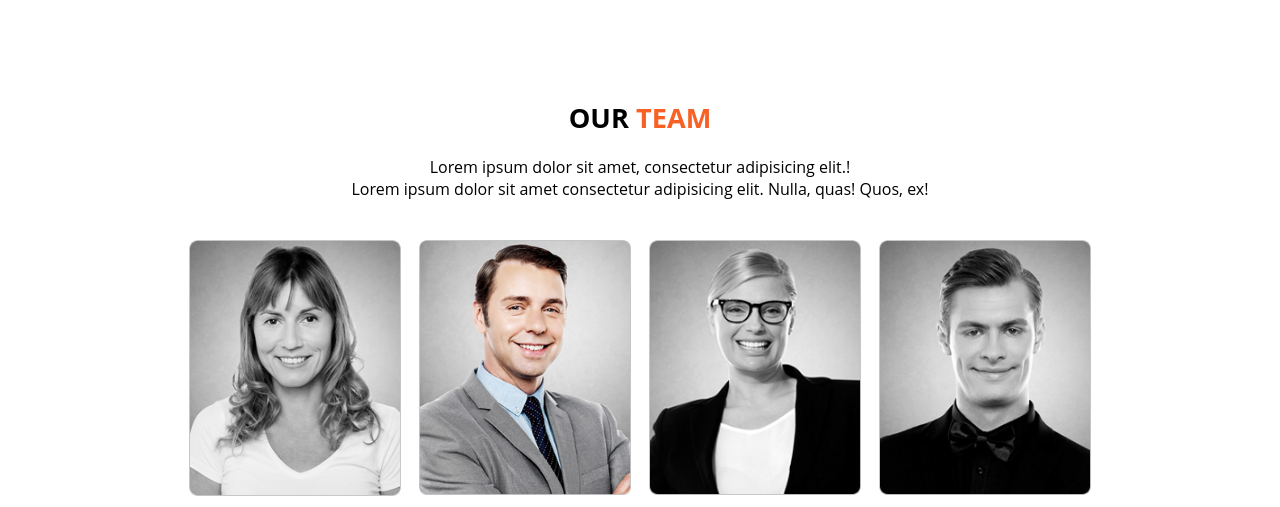
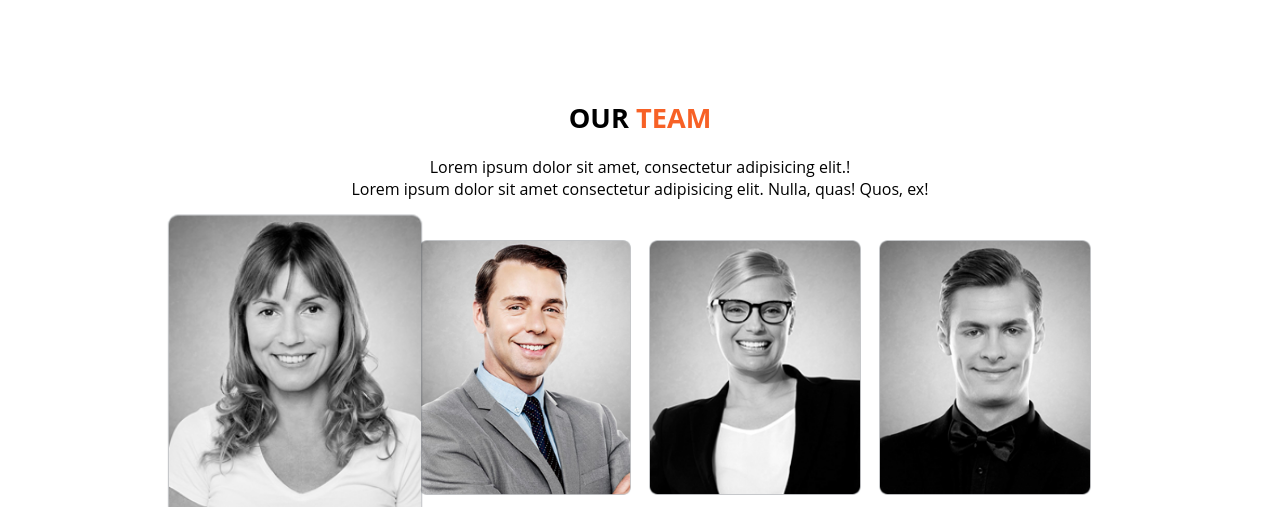
Before and after one commit to Nikola2910/myFirstRepo, a plain HTML site: page index.html in a window 1280 px wide. In both pictures the pointer is over the picture 295 px from the left and 3361 px from the top of the page. Shown: the part 2993-3500 px from the top of the page. Drawn offline with Linux system fonts and the light colour scheme.

Commit message:
hover image with transition

```diff
--- a/style.css
+++ b/style.css
@@ -345,6 +345,11 @@ section#team div.team-members-all div.team-member-solo {
   margin: 0 5px 60px;
 }
 
+section#team div.team-members-all div.team-member-solo img:hover {
+  -webkit-transform: scale(1.2);
+  transition: 0.8s;
+}
+
 section#team div.team-members-all div.team-member-solo img {
   display: inline-block;
   width: 100%;
```
